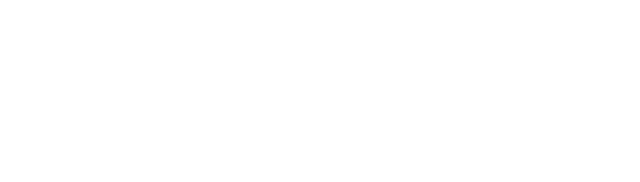
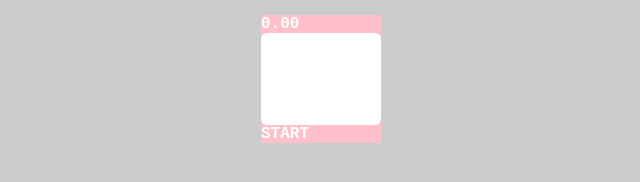
Before and after one commit to IndianJUN/touch-game, a plain HTML site: page index.html in a window 1280 px wide. Shown: the whole page, without its empty margins (319-959 px from the left). Drawn offline with Linux system fonts and the light colour scheme.

Commit message:
add Style

```diff
--- a/index.html
+++ b/index.html
@@ -8,6 +8,16 @@
     <title>touch game</title>
 </head>
 <body>
+    <div id="container">
+        <div id="timer">0.00</div>
+        <ul id="board">
+            <li>0</li>
+            <li>1</li>
+            <li>2</li>
+            <li>3</li>
+        </ul>
+        <div id="btn">START</div>
+    </div>
     <script src="./main.js"></script>
 </body>
 </html>
--- a/style.css
+++ b/style.css
@@ -0,0 +1,19 @@
+body{
+    background: #ccc;
+    color: #fff;
+    font-size: 16px;
+    font-weight: bold;
+    font-family: 'Courier New', Courier, monospace;
+}
+#container{
+    width: 120px;
+    margin: 15px auto;
+    background: pink;
+}
+#board{
+    list-style:none;
+    margin: 0;
+    padding: 10px;
+    background: #fff;
+    border-radius: 6px;
+}
```
